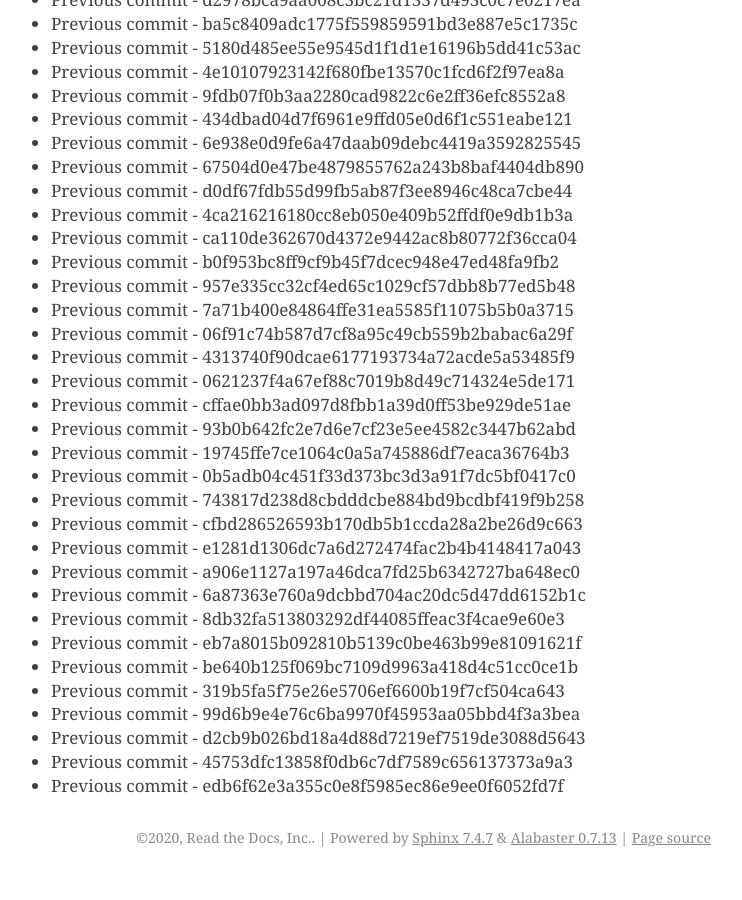
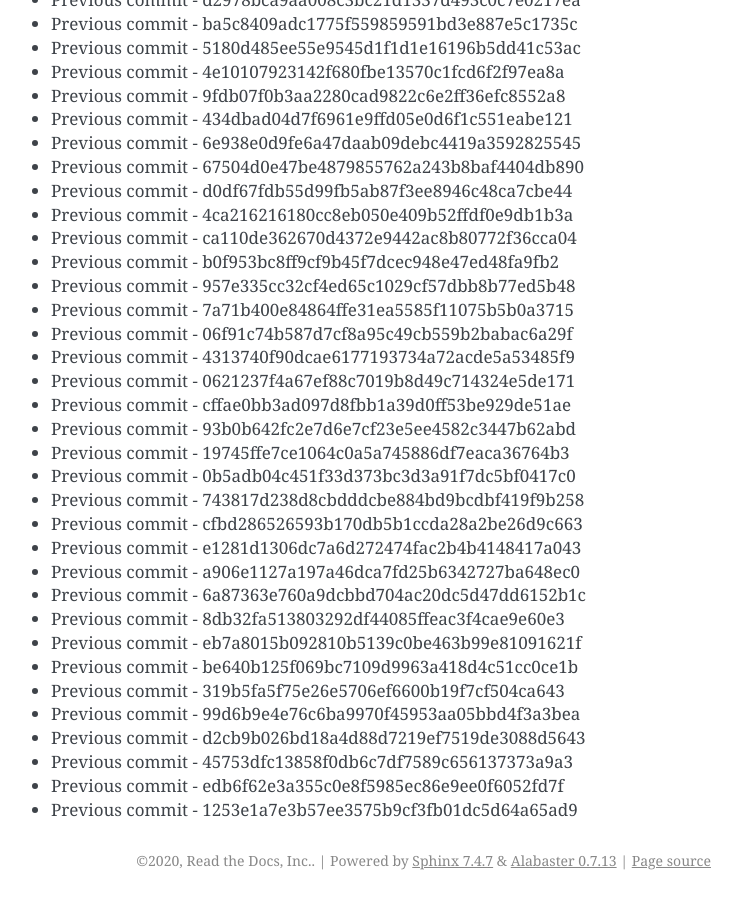
Before and after one commit to readthedocs/rtd-git-stresstest, a Sphinx documentation site: the page built from docs/updates.rst, in a window 1280 px wide and 900 px high, scrolled down 79280 px. Shown: the whole window, without its empty margins (399-1141 px from the left). Built offline with Sphinx 7.4.7, drawn with Linux system fonts in a browser that asks for light colours; before the commit the page ends 80157 px from its top, so only the background shows below that.

Commit message:
Generating commit from previous: 1253e1a7e3b57ee3575b9cf3fb01dc5d64a65ad9

```diff
--- a/docs/updates.rst
+++ b/docs/updates.rst
@@ -3363,3 +3363,4 @@ It can be tested for any performance characteristics.
 * Previous commit - d2cb9b026bd18a4d88d7219ef7519de3088d5643
 * Previous commit - 45753dfc13858f0db6c7df7589c656137373a9a3
 * Previous commit - edb6f62e3a355c0e8f5985ec86e9ee0f6052fd7f
+* Previous commit - 1253e1a7e3b57ee3575b9cf3fb01dc5d64a65ad9
```
